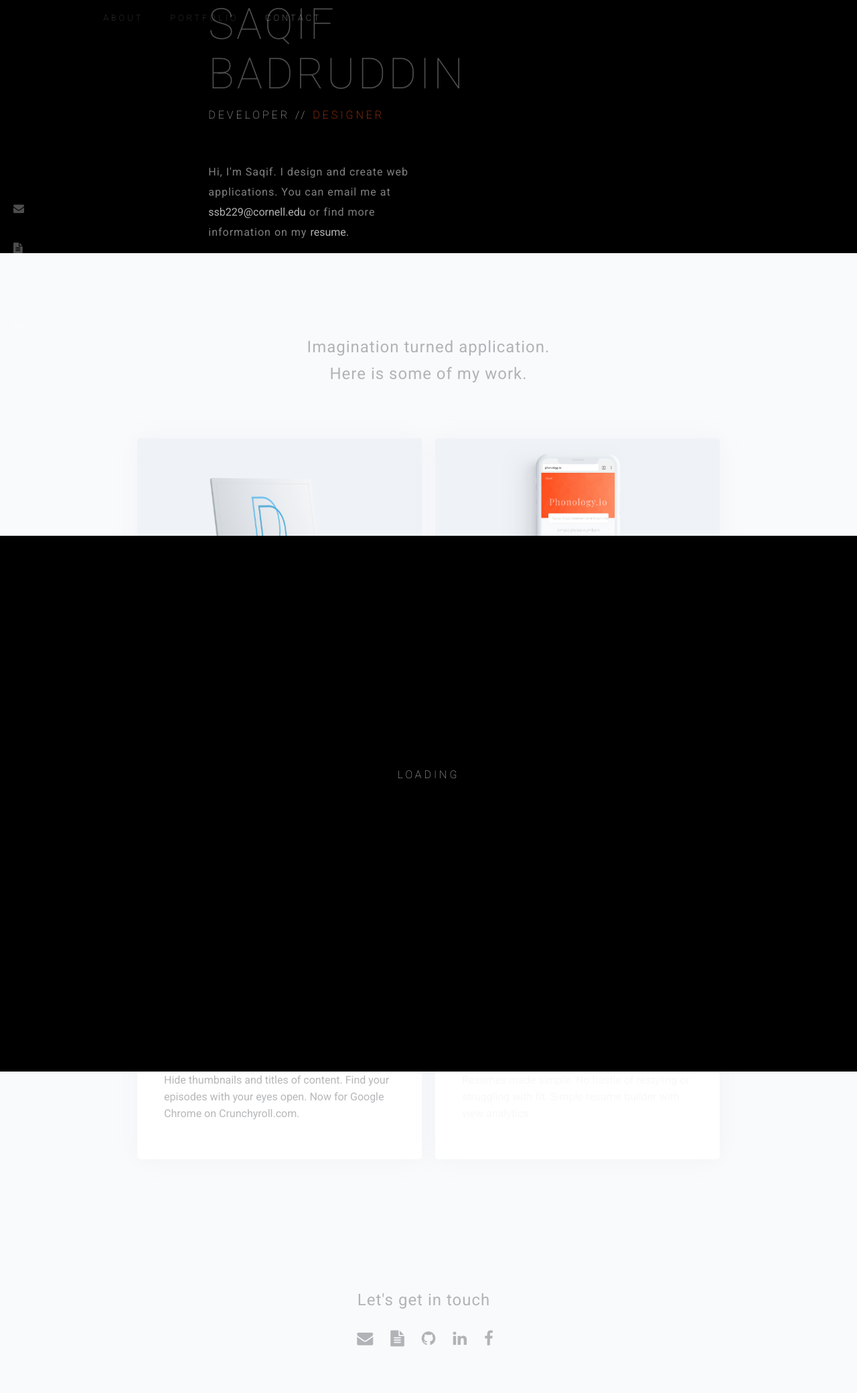
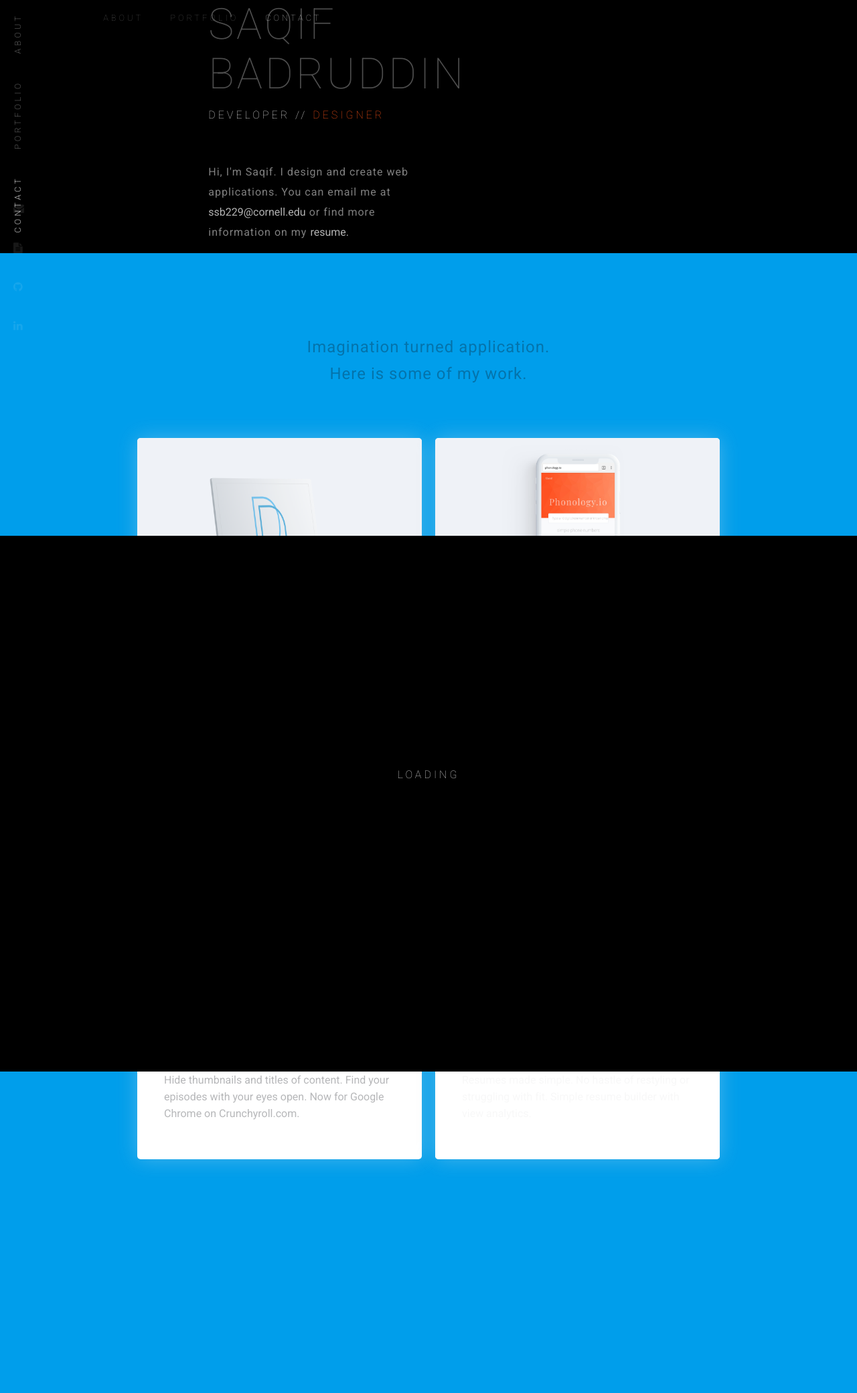
Before and after one commit to Saqif280/saqif.com, a PHP site: page / in a window 1280 px wide. Shown: the top 2080 px of the page at 67% size. Run offline with PHP 8.4, Linux system fonts and the light colour scheme; some libraries are stand-ins or nearby versions.

Commit message:
larger contact section with parallax color

```diff
--- a/css/main.css
+++ b/css/main.css
@@ -442,13 +442,11 @@ path.signiture {
 	}
 }
 
-.bg-wrapper{
-	background-color: #F9FAFC;
-}
-
 /* project styles */
 .section-projects{
-	/*background-color: #F9FAFC;*/
+  background-color: #F9FAFC;
+  transition: 500ms all;
+  padding-bottom: 300px;
 }
 .content{
 	max-width: 1000px;
@@ -466,7 +464,6 @@ path.signiture {
 }
 .content-chunk h2{
 	opacity: .3;
-	/*text-transform: uppercase;*/
 	line-height: 40px;
 }
 #pc-decompressay,#pc-phonology,#pc-spoilerblock,#pc-sparkresume{
@@ -593,21 +590,32 @@ a.project-card:hover .spoilerblock-img{
 
 /* project styles */
 .section-footer{
-	/*background-color: #F9FAFC;*/
+  padding-bottom: 200px;
+	background-color: #F9FAFC;
+  transition: 500ms all;
+}
+.section-footer .content-chunk h2{
+  color: #fff;
 }
 .social-links{
 	letter-spacing: 10px;
+	line-height: 40px;
+  color: #fff;
+	font-size: 1.5rem;
+	margin: 0;
 }
 i{
   transition: 300ms all;
+	opacity: .3;
 }
 a:hover i{
+  opacity: 1;
 }
 
 
 
 
-
+/*
 .bg-poly1{
 	height: 400px;
 	width: 100%;
@@ -637,7 +645,7 @@ a:hover i{
 	opacity: 0.9;
 	-webkit-clip-path: polygon(0 0, 0 20%, 100% 0);
 	clip-path: polygon(0 0, 0 20%, 100% 0);
-}
+} */
 
 @media screen and (max-width: 768px) {
   .content{
--- a/index.html
+++ b/index.html
@@ -108,7 +108,6 @@
 	</div>
 
 	<!-- projects -->
-	<div class="bg-wrapper">
 	<div class="section-projects" id="portfolio">
 		<div class="content">
 			<div class="content-chunk">
@@ -178,13 +177,14 @@
 		</div>
 	</div>
 
+
 	<!-- footer -->
 	<div class="section-footer" id="contact">
 		<div class="content">
 			<div class="content-chunk">
 				<h2>Let's get in touch&nbsp;&nbsp;</h2>
 				<br>
-					<h2 class="social-links">
+				<div class="social-links">
 					<a href="mailto:ssb229@cornell.edu">
 						<i class="fa fa-envelope"></i></a>
 					<a href="resume.pdf" target="_blank">
@@ -195,7 +195,6 @@
 						<i class="fa fa-linkedin"></i></a>
 					<a href="https://www.facebook.com/profile.php?id=100000609492596" target="_blank">
 						<i class="fa fa-facebook"></i></a>
-					</h2>
 				</div>
 			</div>
 		</div>
--- a/js/main.js
+++ b/js/main.js
@@ -155,7 +155,8 @@ $(document).ready(function() {
 $(window).scroll(function(element){
 	// parallax hero
 	var scrollTop = $(window).scrollTop();
-  var projectOffset = $('.bg-wrapper').offset().top;
+  var projectOffset = $('.section-projects').offset().top;
+  var footerOffset = $('.section-footer').offset().top;
   var distanceProj = (projectOffset - scrollTop);
 	var wHeight = $(window).height();
 	var height = $(".section-hero").height();
@@ -163,8 +164,6 @@ $(window).scroll(function(element){
 	$(".first-name").css("margin-top",factor/2);
 	$(".intro, .signiture").css("opacity",(height-2*scrollTop)/(height));
 	$(".section-leftnav2").css("opacity",5*(1.2*scrollTop-height)/(height));
-	// $(".section-hero").css("height", wHeight-scrollTop/2);
-	// $(".bg-wrapper").css("padding-top", wHeight/4);
 
 	// update active links
 	if(isScrolledIntoView(document.getElementById('about'))){
@@ -180,7 +179,7 @@ $(window).scroll(function(element){
 		$('a[href!="#contact"]').removeClass('active');
 	}
 
-	// scrollfire
+	// scrollfire for projects
 	if(isScrolledIntoView(document.getElementById('pc-decompressay'))){
 		setTimeout(function(){
 			$('#pc-decompressay').css("opacity",1);
@@ -201,6 +200,23 @@ $(window).scroll(function(element){
 			$('#pc-sparkresume').css("opacity",1);
 		},0);
 	}
+
+	// scrollfire section colors
+	if(isScrolledIntoView(document.getElementById('portfolio'))){
+		setTimeout(function(){
+			$('.section-projects').css('background-color','#F9FAFC');
+			$('.section-footer').css('background-color','#F9FAFC');
+			$('.leftnav2 li a').css('color','#000');
+		},0);
+	}
+	if(isScrolledIntoView(document.getElementById('contact'))){
+		setTimeout(function(){
+			$('.section-projects').css('background-color','#009EEB');
+			$('.section-footer').css('background-color','#009EEB');
+			$('.leftnav2 li a').css('color','#fff');
+		},0);
+	}
+
 })
 
 function isScrolledIntoView(el) {
```
Lines whose indentation alone changed are shown as unchanged.
